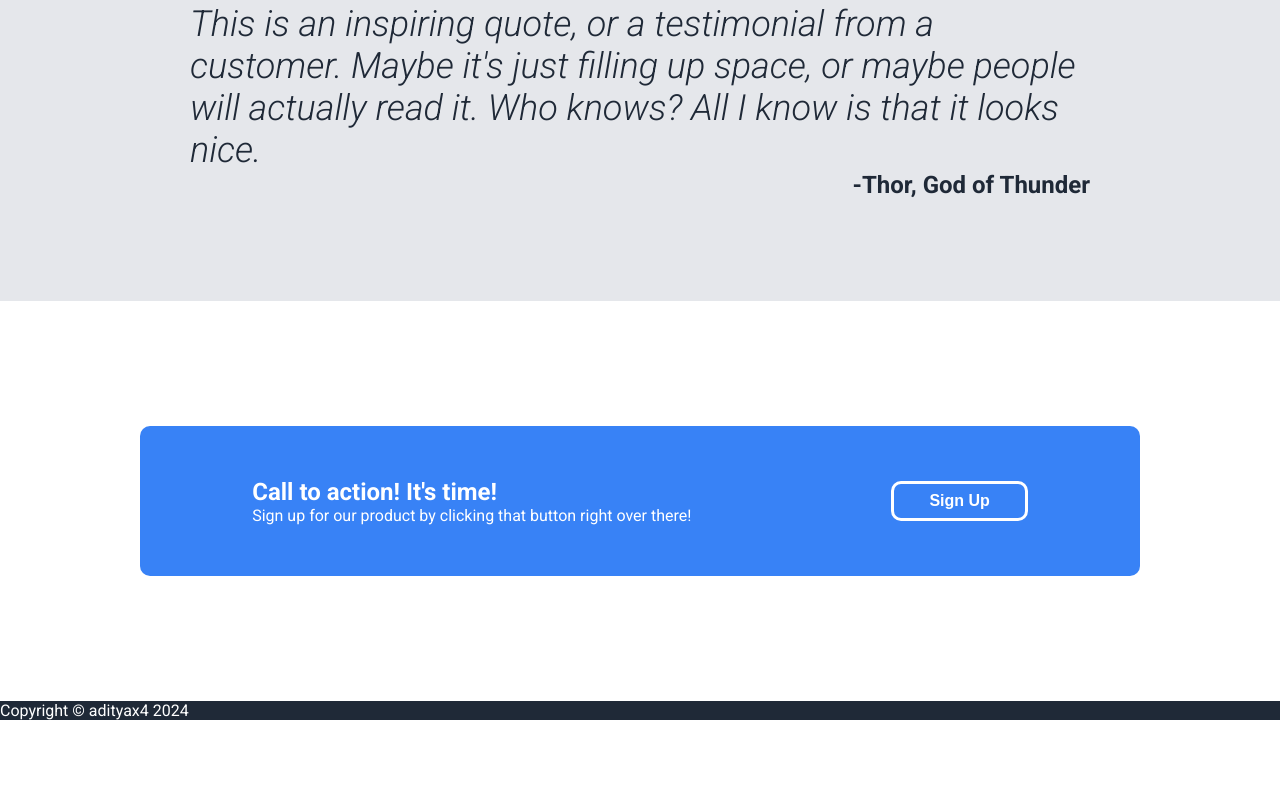
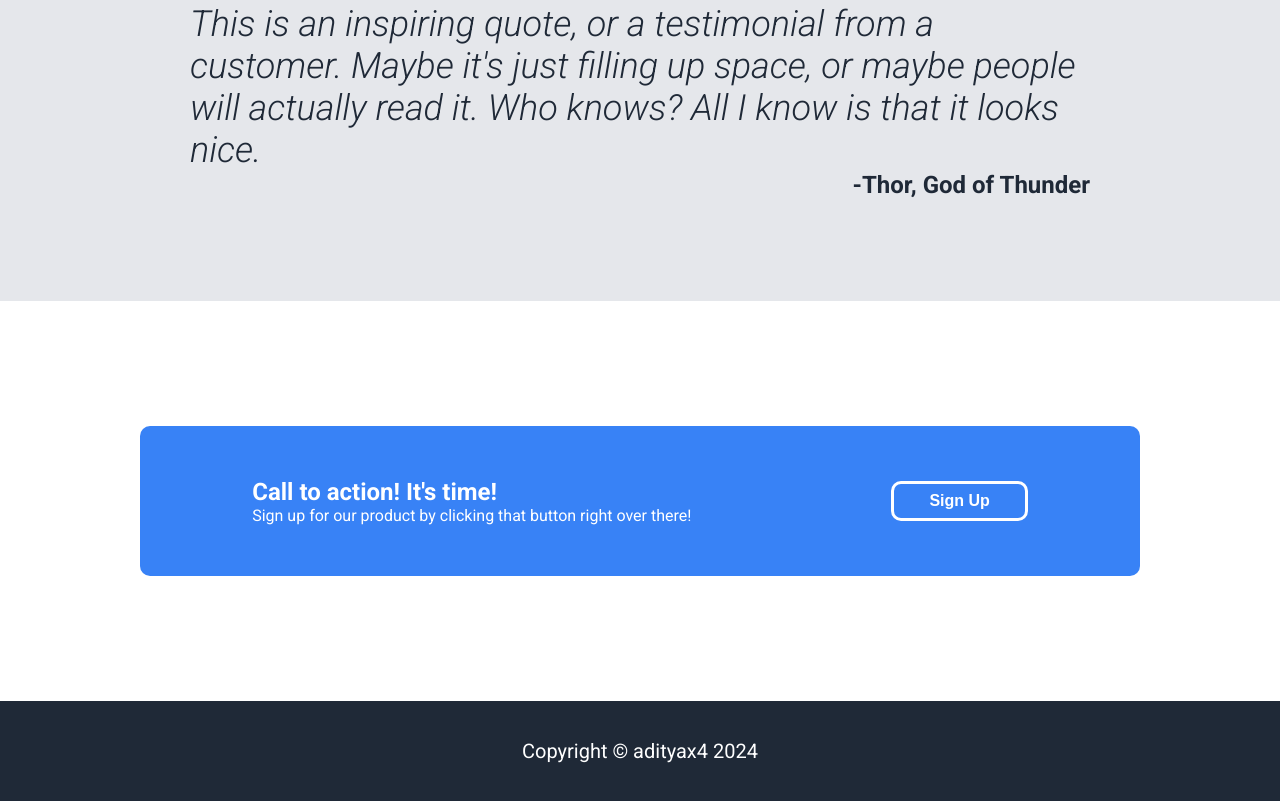
Before and after one commit to adityax4/landing-page, a plain HTML site: page index.html in a window 1280 px wide. Shown: the part 1122-1923 px from the top of the page. Before the commit the page ends 1842 px from the top, so only its background shows below. Drawn offline with Linux system fonts and the light colour scheme.

Commit message:
Style Complete Webpage

```diff
--- a/index.html
+++ b/index.html
@@ -77,7 +77,7 @@
     </div>
 
     <div class="footer">
-        Copyright &copy; adityax4 2024
+        <p>Copyright &copy; adityax4 2024</p>
     </div>
 
 </body>
--- a/styles.css
+++ b/styles.css
@@ -178,3 +178,15 @@ a, .herosub{
     font-size: 16px;
     font-weight: bold;
 }
+
+/* Footer */
+.footer{
+    height: 100px;
+    display: flex;
+    justify-content: center;
+    align-items: center;
+}
+
+.footer p{
+    font-size: 20px;
+}
```
